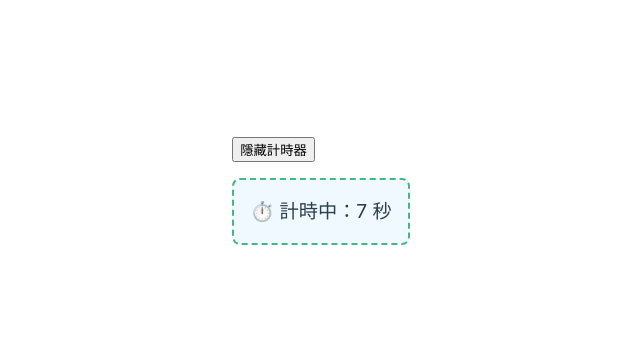
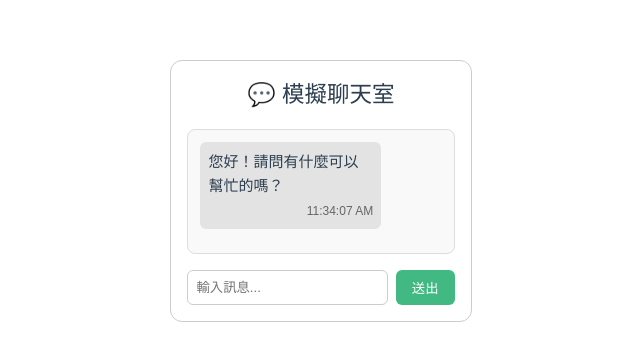
Before and after one commit to JerryChang0504/20250908, a Vue app: page / in a window 1280 px wide. Shown: the part 209-570 px from the top of the page, without its empty margins (319-959 px from the left). Built offline with nearby package versions, Linux system fonts and the light colour scheme.

Commit message:
onUpdated

```diff
--- a/src/App.vue
+++ b/src/App.vue
@@ -26,6 +26,8 @@
 import VmodelDemo2 from './components/VmodelDemo2.vue'
 import OnMounted from './components/OnMounted.vue'
 import OnUnmounted from './components/OnUnmounted.vue'
+import onUpdated from './components/onUpdated.vue'
+
 const msgT = "I'm Jerry"
 </script>
 
@@ -63,7 +65,8 @@
     <!-- <VmodelDemo /> -->
     <!-- <VmodelDemo2 /> -->
     <!-- <OnMounted /> -->
-    <OnUnmounted />
+    <!-- <OnUnmounted /> -->
+    <onUpdated />
   </main>
 </template>
 
--- /dev/null
+++ b/src/components/onUpdated.vue
@@ -0,0 +1,148 @@
+<script setup>
+import { ref, onUpdated } from 'vue'
+
+const inputText = ref('')
+const chatBox = ref(null)
+
+const getNow = () => {
+  return new Date().toLocaleTimeString()
+}
+
+const messages = ref([{ text: '您好！請問有什麼可以幫忙的嗎？', from: 'bot', time: getNow() }])
+
+const sendMessage = () => {
+  if (!inputText.value.trim()) return
+
+  // 使用者訊息
+  messages.value.push({
+    text: inputText.value.trim(),
+    from: 'user',
+    time: getNow(),
+  })
+
+  inputText.value = ''
+
+  // 模擬機器人 1 秒後回覆
+  setTimeout(() => {
+    messages.value.push({
+      text: '這是自動回覆：' + getNow(),
+      from: 'bot',
+      time: getNow(),
+    })
+  }, 1000)
+}
+
+// 每次 DOM 更新後，自動捲到最底
+onUpdated(() => {
+  const el = chatBox.value
+  if (el) {
+    el.scrollTop = el.scrollHeight
+  }
+})
+</script>
+
+<template>
+  <div class="chat-container">
+    <h2>💬 模擬聊天室</h2>
+
+    <div class="chat-box" ref="chatBox">
+      <div
+        v-for="(msg, index) in messages"
+        :key="index"
+        :class="['msg', msg.from === 'user' ? 'user' : 'bot']"
+      >
+        <p class="text">{{ msg.text }}</p>
+        <small class="timestamp">{{ msg.time }}</small>
+      </div>
+    </div>
+
+    <form @submit.prevent="sendMessage" class="input-area">
+      <input v-model="inputText" placeholder="輸入訊息..." />
+      <button type="submit">送出</button>
+    </form>
+  </div>
+</template>
+
+<style scoped>
+.chat-container {
+  max-width: 500px;
+  margin: 40px auto;
+  font-family: Arial, sans-serif;
+  border: 1px solid #ccc;
+  padding: 16px;
+  border-radius: 12px;
+  background: #fff;
+}
+
+h2 {
+  text-align: center;
+  margin-bottom: 16px;
+}
+
+.chat-box {
+  max-height: 300px;
+  overflow-y: auto;
+  border: 1px solid #ddd;
+  padding: 12px;
+  background: #f9f9f9;
+  border-radius: 8px;
+}
+
+.msg {
+  margin-bottom: 12px;
+  padding: 8px;
+  border-radius: 6px;
+  max-width: 75%;
+  position: relative;
+}
+
+.msg.user {
+  background-color: #dcf8c6;
+  align-self: flex-end;
+  margin-left: auto;
+}
+
+.msg.bot {
+  background-color: #e3e3e3;
+  align-self: flex-start;
+  margin-right: auto;
+}
+
+.text {
+  margin: 0;
+}
+
+.timestamp {
+  font-size: 0.75rem;
+  color: #666;
+  display: block;
+  margin-top: 4px;
+  text-align: right;
+}
+
+.input-area {
+  display: flex;
+  gap: 8px;
+  margin-top: 16px;
+}
+
+input {
+  flex: 1;
+  padding: 8px;
+  border-radius: 6px;
+  border: 1px solid #ccc;
+}
+
+button {
+  padding: 8px 16px;
+  background-color: #42b983;
+  color: white;
+  border: none;
+  border-radius: 6px;
+  cursor: pointer;
+}
+
+button:hover {
+  background-color: #369a6e;
+}
+</style>
```
